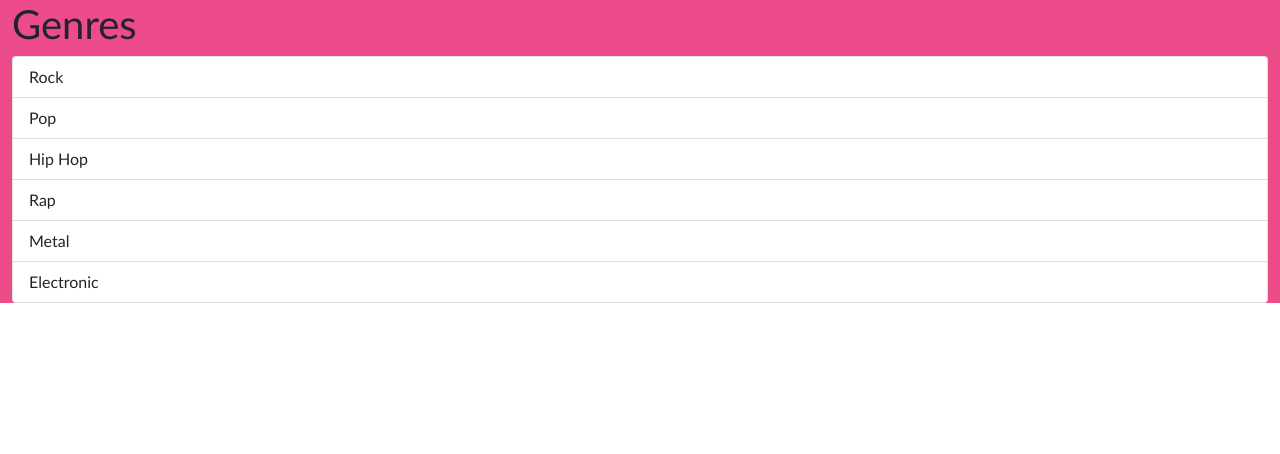
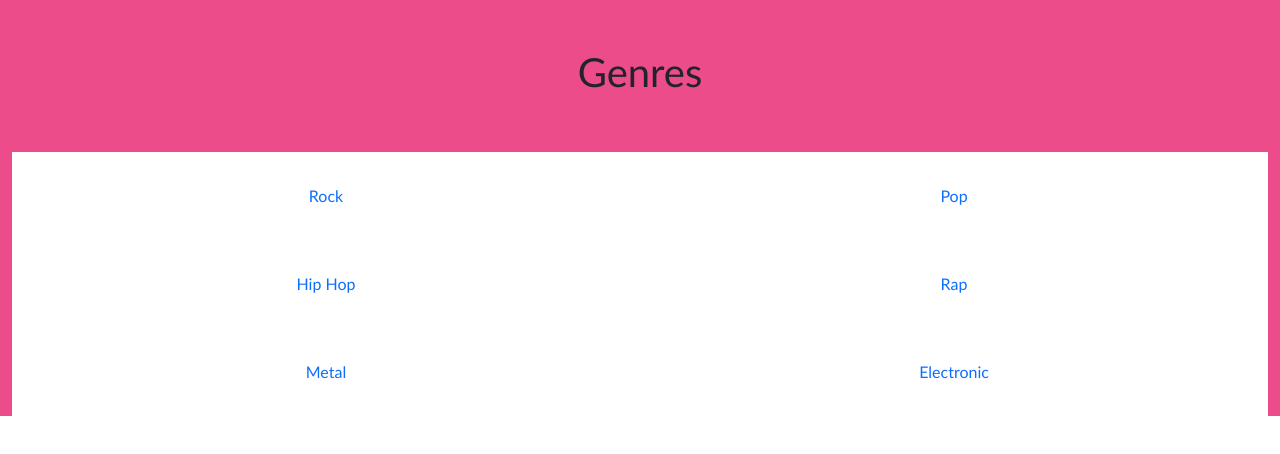
Before and after one commit to mistermaxis/MusicApp, a React (Create React App) app: page / in a window 1280 px wide. Shown: the top 454 px of the page. Built offline with nearby package versions, Linux system fonts and the light colour scheme; a web font is replaced by a local one.

Commit message:
Add layout for genres list

```diff
--- a/src/components/genres/genres-list.js
+++ b/src/components/genres/genres-list.js
@@ -1,23 +1,33 @@
 import Container from 'react-bootstrap/Container';
-import ListGroup from 'react-bootstrap/ListGroup';
+import Card from 'react-bootstrap/Card';
+import Row from 'react-bootstrap/Row';
+import Col from 'react-bootstrap/Col';
+import { FontAwesomeIcon } from '@fortawesome/react-fontawesome';
 import { useSelector } from 'react-redux';
 import { Link } from 'react-router-dom';
+import './genres-list.css';
+import { faArrowCircleRight } from '@fortawesome/free-solid-svg-icons';
 
 const GenresList = () => {
   const genres = useSelector((state) => state.genresReducer.genres);
 
   return (
     <Container fluid>
-      <h1>Genres</h1>
-      <ListGroup>
+      <h1 className="text-center py-5 genres-title">Genres</h1>
+      <Row className="gx-0">
         {
           genres.map((genre) => (
-            <ListGroup.Item as={Link} variant="flush" key={genre.key} to={`/genre/${genre.id}`}>
-              {genre.name}
-            </ListGroup.Item>
+            <Col className="text-decoration-none" as={Link} xs={6} variant="flush" key={genre.key} to={`/genre/${genre.id}`}>
+              <Card className="py-2 rounded-0 border-0">
+                <div className="icon align-self-end px-2">
+                  <FontAwesomeIcon color="white" icon={faArrowCircleRight} />
+                </div>
+                <Card.Text className="text-center pb-4">{genre.name}</Card.Text>
+              </Card>
+            </Col>
           ))
         }
-      </ListGroup>
+      </Row>
     </Container>
   );
 };
```
